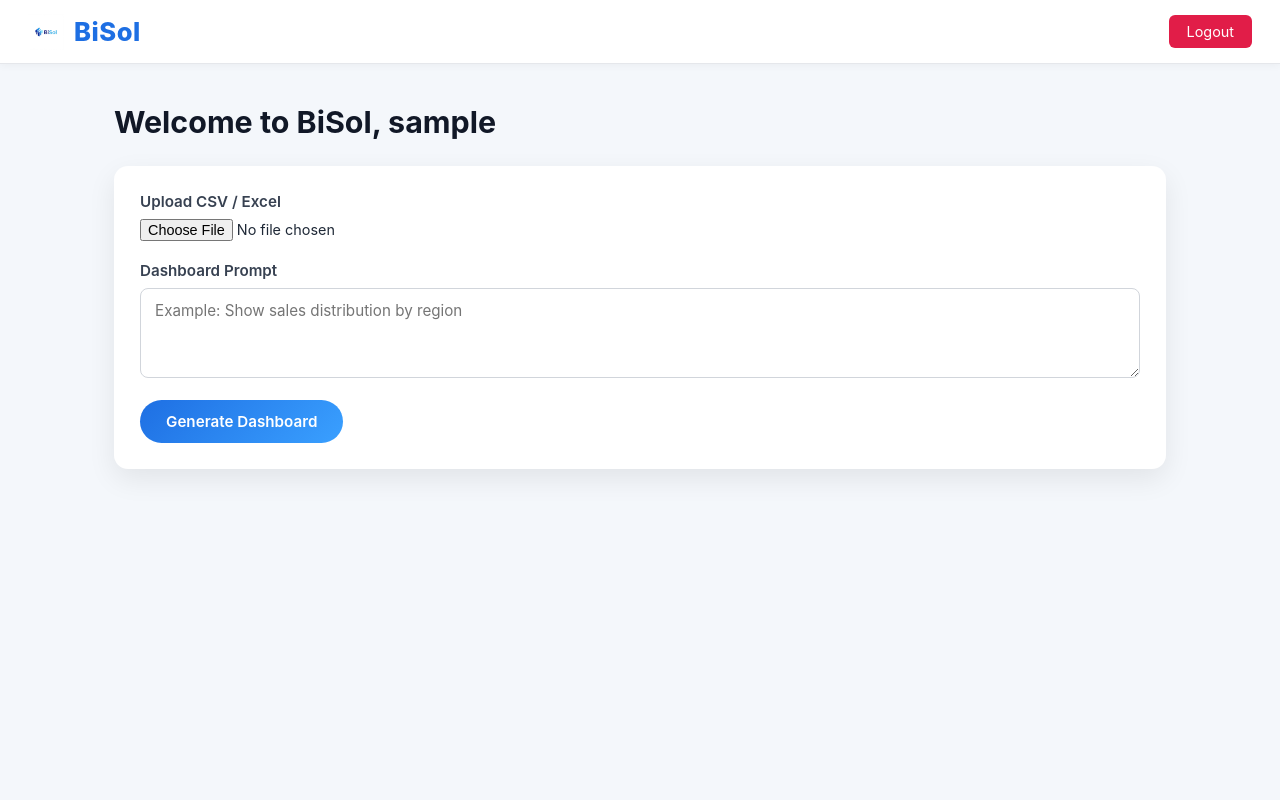
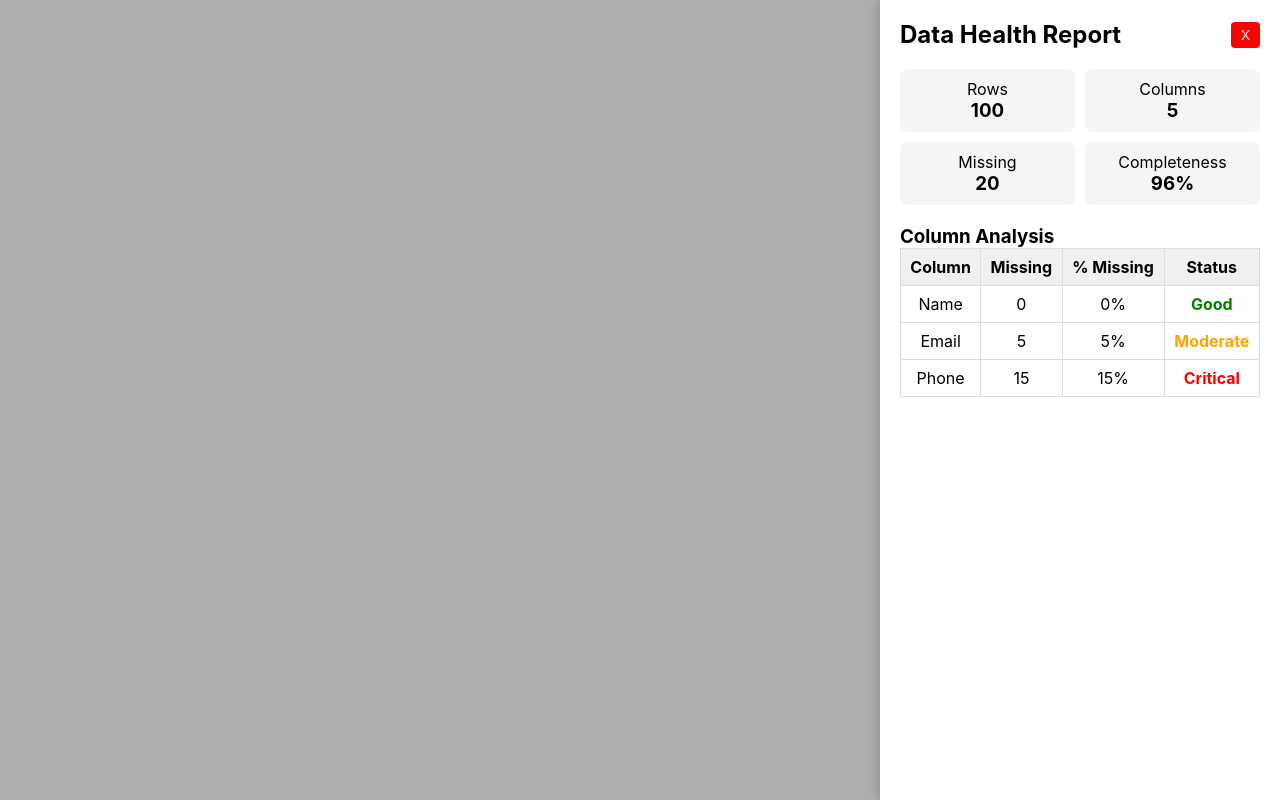
Before and after one commit to shekharhacker/bisol-dashboard, a React (Create React App) app in the folder Frontend/: page /data-health in a window 1280 px wide. Before the commit this address led to /home. Built offline with nearby package versions, Linux system fonts and the light colour scheme; sample sign-in values are in the browser's storage.

Commit message:
Added Data Health Report feature with real-time dataset analysis and UI integration

```diff
--- a/Frontend/src/App.js
+++ b/Frontend/src/App.js
@@ -8,7 +8,8 @@ import Home from "./pages/Home";
 import DashboardProvidingPage from "./pages/DashboardProvidingPage";
 import ForgotPassword from "./pages/ForgotPassword";
 import ForgotPasswordSent from "./pages/ForgotPasswordSent";
-import ResetPassword from "./pages/ResetPassword"
+import ResetPassword from "./pages/ResetPassword";
+import DataHealthPage from "./pages/DataHealthPage";
 
 function App() {
   const [showSplash, setShowSplash] = useState(true);
@@ -66,6 +67,12 @@ function App() {
         {/*RESET PASSWORD*/}
         <Route path="/reset-password/:token" element={<ResetPassword />} />
 
+        {/*Health Report for Data*/}
+        <Route
+          path="/data-health"
+          element={isLoggedIn ? <DataHealthPage /> : <Navigate to="/dashboard" replace />}
+        />
+
         {/* FALLBACK */}
         <Route path="*" element={<Navigate to="/" replace />} />
       </Routes>
--- /dev/null
+++ b/Frontend/src/components/DataHealth/DataHealthReport.js
@@ -0,0 +1,75 @@
+import React from "react";
+
+const getStatusClass = (status) => {
+  if (status === "Good") return "status-good";
+  if (status === "Moderate") return "status-moderate";
+  if (status === "Critical") return "status-critical";
+  return "";
+};
+
+const DataHealthReport = ({ data, onClose }) => {
+  if (!data) return null;
+
+  return (
+    <div className="dh-overlay">
+      <div className="dh-panel">
+
+        {/* Header */}
+        <div className="dh-header">
+          <h2>Data Health Report</h2>
+          <button className="dh-close-btn" onClick={onClose}>X</button>
+        </div>
+
+        {/* Summary Cards */}
+        <div className="dh-cards">
+          <div className="dh-card">
+            <p>Rows</p>
+            <h3>{data.summary.rows}</h3>
+          </div>
+          <div className="dh-card">
+            <p>Columns</p>
+            <h3>{data.summary.columns}</h3>
+          </div>
+          <div className="dh-card">
+            <p>Missing</p>
+            <h3>{data.summary.missing}</h3>
+          </div>
+          <div className="dh-card">
+            <p>Completeness</p>
+            <h3>{data.summary.completeness}%</h3>
+          </div>
+        </div>
+
+        {/* Table */}
+        <div className="dh-table-container">
+          <h3>Column Analysis</h3>
+          <table className="dh-table">
+            <thead>
+              <tr>
+                <th>Column</th>
+                <th>Missing</th>
+                <th>% Missing</th>
+                <th>Status</th>
+              </tr>
+            </thead>
+            <tbody>
+              {data.columns.map((col, index) => (
+                <tr key={index}>
+                  <td>{col.column}</td>
+                  <td>{col.missing}</td>
+                  <td>{col.percent}%</td>
+                  <td className={getStatusClass(col.status)}>
+                    {col.status}
+                  </td>
+                </tr>
+              ))}
+            </tbody>
+          </table>
+        </div>
+
+      </div>
+    </div>
+  );
+};
+
+export default DataHealthReport;
--- a/Frontend/src/pages/DashboardProvidingPage.js
+++ b/Frontend/src/pages/DashboardProvidingPage.js
@@ -1,9 +1,10 @@
-import React, { useEffect, useState, useRef } from "react";
+import React, { useEffect, useState, useRef  } from "react";
 import "../styles/DashboardProvidingPage.css";
 import ChartFactory from "../components/charts/ChartFactory";
 import logo from "../assests/Logo.png";
 import * as htmlToImage from "html-to-image";
 import jsPDF from "jspdf";
+import DataHealthReport from "../components/DataHealth/DataHealthReport.js";
 
 //--------------THEME STATES SETTINGS---------------
   const THEMES = {
@@ -45,6 +46,8 @@ import jsPDF from "jspdf";
 const DashboardProvidingPage = () => {
   // ---------------- REFS & STATE ----------------
   const dashboardRef = useRef(null);
+  const [dataHealth, setDataHealth] = useState(null);
+  const [showDataHealth, setShowDataHealth] = useState(false);
   const [canvasConfig, setCanvasConfig] = useState({
   width: "100%",
   height: "600px",
@@ -226,6 +229,55 @@ const DashboardProvidingPage = () => {
       }),
     }));
   };
+  //----------------Data Health-----------------
+  const generateDataHealth = () => {
+  if (!previewRows || previewRows.length === 0) return null;
+
+  const totalRows = previewRows.length;
+  const columns = Object.keys(previewRows[0]);
+
+  let totalMissing = 0;
+
+  const columnStats = columns.map((col) => {
+    let missing = 0;
+
+    previewRows.forEach((row) => {
+      const value = row[col];
+      if (value === null || value === undefined || value === "") {
+        missing++;
+      }
+    });
+
+    const percent = ((missing / totalRows) * 100).toFixed(1);
+    totalMissing += missing;
+
+    let status = "Good";
+    if (percent > 20) status = "Critical";
+    else if (percent > 5) status = "Moderate";
+
+    return {
+      column: col,
+      missing,
+      percent,
+      status,
+    };
+  });
+
+  const completeness = (
+    100 -
+    (totalMissing / (totalRows * columns.length)) * 100
+  ).toFixed(1);
+
+  return {
+    summary: {
+      rows: totalRows,
+      columns: columns.length,
+      missing: totalMissing,
+      completeness,
+    },
+    columns: columnStats,
+  };
+};
 
 
   // ---------------- UI STATES ----------------
@@ -293,6 +345,20 @@ const DashboardProvidingPage = () => {
       </button>
 
       <hr style={{ margin: "16px 0" }} />
+
+      {/* 🔴 DATA HEALTH REPORT BUTTON (NEW) */}
+      <h3>Insights</h3>
+      <button
+        className="btn"
+        onClick={() => {
+          const result = generateDataHealth();
+          setDataHealth(result);
+          setShowDataHealth(true);}}
+      >
+        Data Health Report
+      </button>
+      <hr style={{ margin: "16px 0" }} />
+
 
       {/* BACKGROUND */}
       <h3>Background</h3>
@@ -387,6 +453,12 @@ const DashboardProvidingPage = () => {
         As PDF
       </button>
     </aside>
+    {showDataHealth && dataHealth && (
+    <DataHealthReport
+      data={dataHealth}
+      onClose={() => setShowDataHealth(false)}
+    />
+    )}
   </div>
 
   {/* REGENERATE (FUTURE) */}
--- /dev/null
+++ b/Frontend/src/pages/DataHealthPage.js
@@ -0,0 +1,30 @@
+import React from "react";
+import "../styles/DataHealthPage.css";
+import DataHealthReport from "../components/DataHealth/DataHealthReport";
+
+const DataHealthPage = () => {
+
+  // TEMP dummy data (we replace later with backend)
+  const data = {
+    summary: {
+      rows: 100,
+      columns: 5,
+      missing: 20,
+      completeness: 96
+    },
+    columns: [
+      { column: "Name", missing: 0, percent: 0, status: "Good" },
+      { column: "Email", missing: 5, percent: 5, status: "Moderate" },
+      { column: "Phone", missing: 15, percent: 15, status: "Critical" }
+    ]
+  };
+
+  return (
+    <DataHealthReport
+      data={data}
+      onClose={() => window.history.back()}
+    />
+  );
+};
+
+export default DataHealthPage;
--- /dev/null
+++ b/Frontend/src/styles/DataHealthPage.css
@@ -0,0 +1,91 @@
+/* Overlay */
+.dh-overlay {
+  position: fixed;
+  top: 0;
+  right: 0;
+  width: 100%;
+  height: 100%;
+  background: rgba(0, 0, 0, 0.3);
+  display: flex;
+  justify-content: flex-end;
+  z-index: 1000;
+}
+
+/* Panel */
+.dh-panel {
+  width: 400px;
+  height: 100%;
+  background: #ffffff;
+  padding: 20px;
+  overflow-y: auto;
+  box-shadow: -2px 0 10px rgba(0, 0, 0, 0.2);
+}
+
+/* Header */
+.dh-header {
+  display: flex;
+  justify-content: space-between;
+  align-items: center;
+  margin-bottom: 20px;
+}
+
+.dh-close-btn {
+  border: none;
+  background: red;
+  color: white;
+  padding: 5px 10px;
+  cursor: pointer;
+  border-radius: 4px;
+}
+
+/* Cards */
+.dh-cards {
+  display: grid;
+  grid-template-columns: 1fr 1fr;
+  gap: 10px;
+  margin-bottom: 20px;
+}
+
+.dh-card {
+  background: #f5f5f5;
+  padding: 10px;
+  border-radius: 8px;
+  text-align: center;
+}
+
+/* Table */
+.dh-table-container {
+  margin-top: 10px;
+}
+
+.dh-table {
+  width: 100%;
+  border-collapse: collapse;
+}
+
+.dh-table th,
+.dh-table td {
+  border: 1px solid #ddd;
+  padding: 8px;
+  text-align: center;
+}
+
+.dh-table th {
+  background-color: #f0f0f0;
+}
+
+/* Status Colors */
+.status-good {
+  color: green;
+  font-weight: bold;
+}
+
+.status-moderate {
+  color: orange;
+  font-weight: bold;
+}
+
+.status-critical {
+  color: red;
+  font-weight: bold;
+}
```
Also changed, not shown: 1 other file (tests, documents, lock files or other folders).
